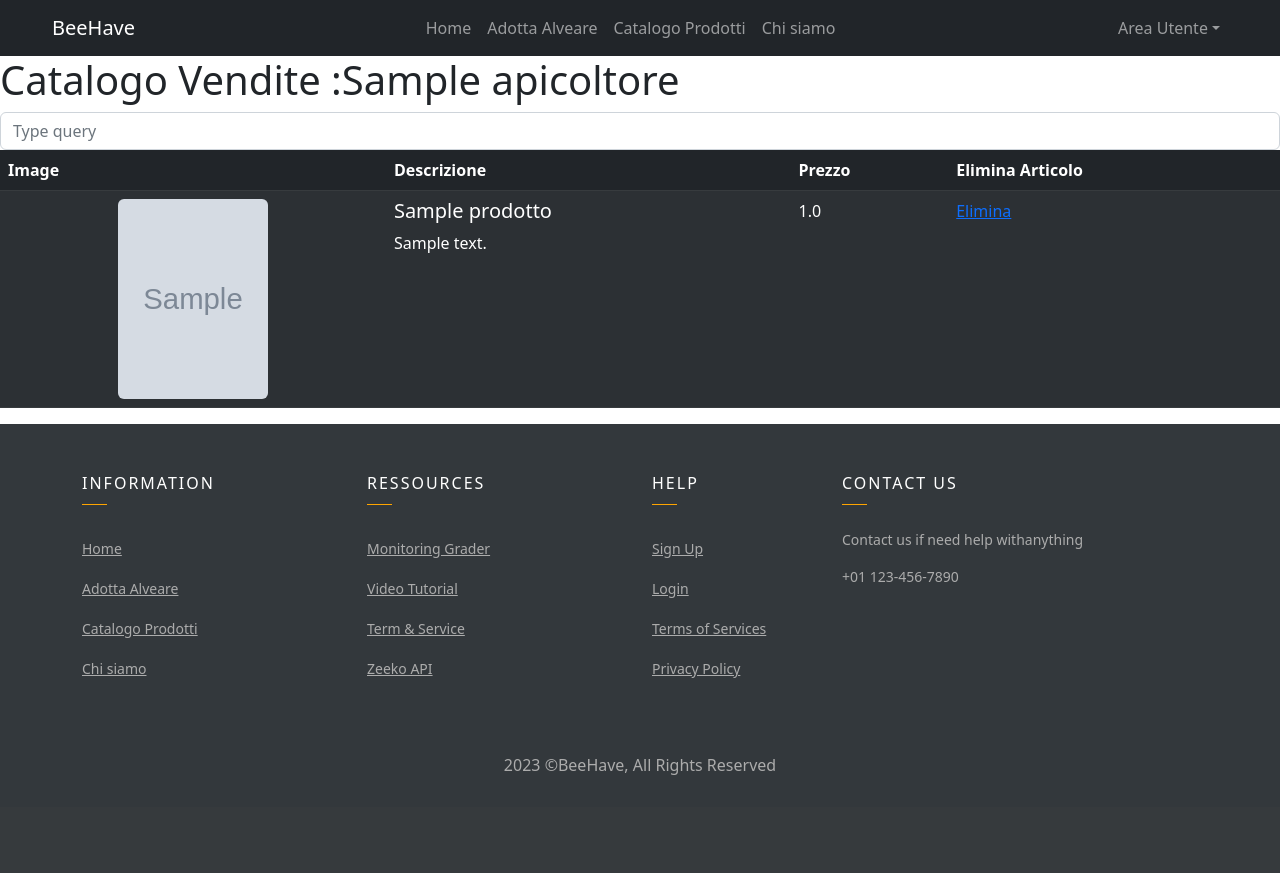
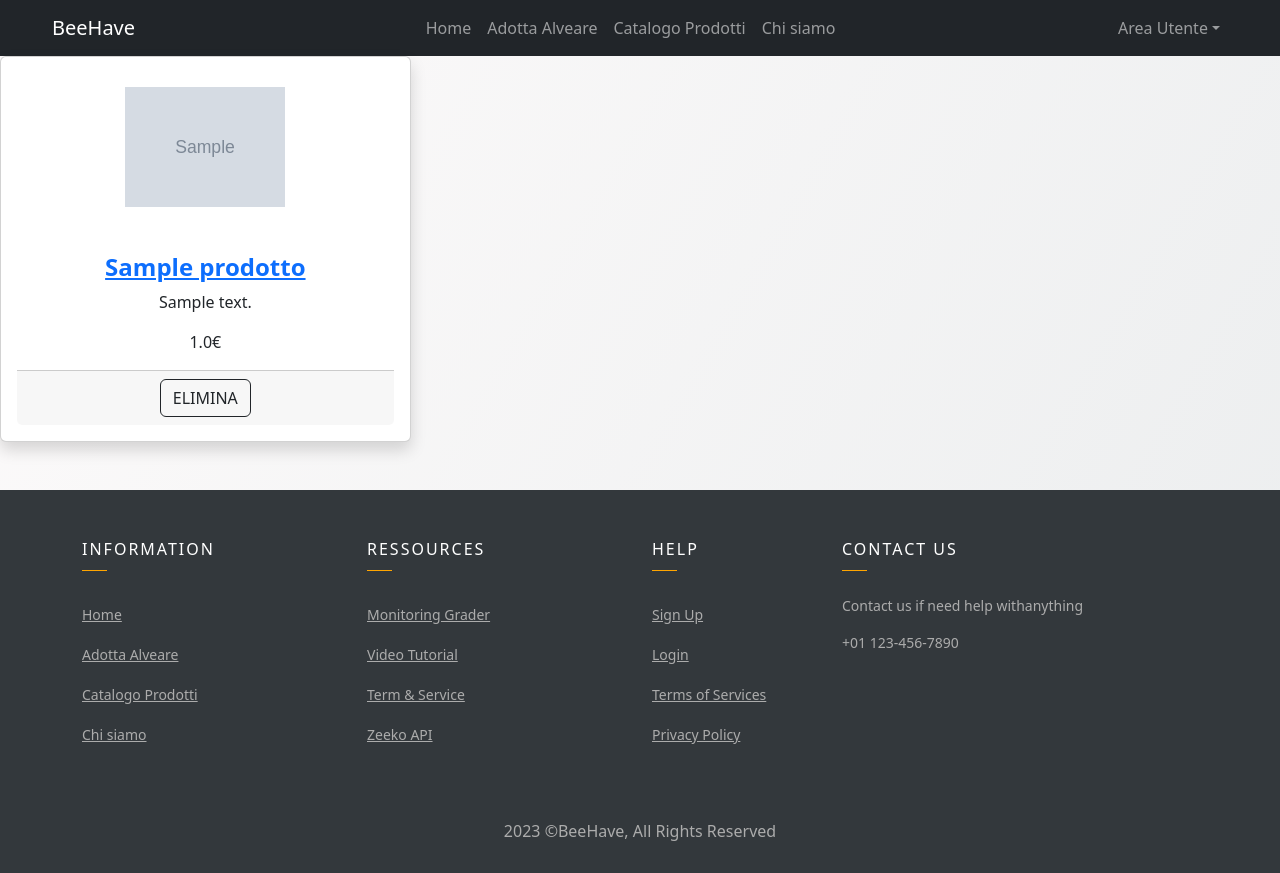
Before and after one commit to gianwario/BeeHave, a Flask app: page /inserimento_prodotto in a window 1280 px wide. Before the commit the page ends 775 px from the top, so only its background shows below. Run offline with Flask 2, Linux system fonts and the light colour scheme; a user stored in the database is signed in; tables that the repository leaves empty hold one stand-in row (values such as "Sample post"); grey boxes marked "Sample" are stand-in pictures; parts of the project's set-up code (start-up, migrations or seed data) failed here and were passed over; some web fonts are replaced.

Commit message:
fix to gui and href to correct  html pages

```diff
--- a/Website/flaskr/gestione_vendita/GestioneVenditaController.py
+++ b/Website/flaskr/gestione_vendita/GestioneVenditaController.py
@@ -68,7 +68,7 @@ def info_articolo(prodotto_id):
 def mostra_articoli_inVendita(apicoltore_id):
     if session['isApicoltore']:
         prodotti_in_vendita = get_ProdottiByApicoltore(apicoltore_id)
-        return render_template('/catalogo_apicoltore.html', prodotti_in_vendita=prodotti_in_vendita)
+        return render_template('/catalogo_prodotti_apicoltore.html', prodotti_in_vendita=prodotti_in_vendita)
 
 
 @gv.route('/elimina_prodotto/<int:id_prodotto>/<int:id_api>', methods=['POST', 'GET'])
@@ -80,7 +80,7 @@ def elimina_prodotto(id_prodotto, id_api):
         os.remove(path)
         deleteProdotto(id_prodotto)
         # prodotti_in_vendita = get_ProdottiByApicoltore(id_api)
-        # return render_template('/catalogo_apicoltore.html', prodotti_in_vendita=prodotti_in_vendita)
+        # return render_template('/catalogo_prodotti_apicoltore.html', prodotti_in_vendita=prodotti_in_vendita)
         return area_personale()
         # TODO fix refresh page
 
--- a/Website/flaskr/templates/base.html
+++ b/Website/flaskr/templates/base.html
@@ -5,11 +5,14 @@
 
 <head>
     <meta charset="UTF-8">
-        <meta name="viewport" content="width=device-width, initial-scale=1" >
-<link  rel="stylesheet" href="{{url_for('static', filename='css/footer.css')}}">
-<link href="https://cdn.jsdelivr.net/npm/bootstrap@5.2.3/dist/css/bootstrap.min.css" rel="stylesheet" integrity="sha384-rbsA2VBKQhggwzxH7pPCaAqO46MgnOM80zW1RWuH61DGLwZJEdK2Kadq2F9CUG65" crossorigin="anonymous">
+    <meta name="viewport" content="width=device-width, initial-scale=1">
+    <link rel="stylesheet" href="{{url_for('static', filename='css/footer.css')}}">
+    <link href="https://cdn.jsdelivr.net/npm/bootstrap@5.2.3/dist/css/bootstrap.min.css" rel="stylesheet"
+          integrity="sha384-rbsA2VBKQhggwzxH7pPCaAqO46MgnOM80zW1RWuH61DGLwZJEdK2Kadq2F9CUG65" crossorigin="anonymous">
 
-   <script  src="https://cdn.jsdelivr.net/npm/bootstrap@5.2.3/dist/js/bootstrap.bundle.min.js" integrity="sha384-kenU1KFdBIe4zVF0s0G1M5b4hcpxyD9F7jL+jjXkk+Q2h455rYXK/7HAuoJl+0I4" crossorigin="anonymous"></script>
+    <script src="https://cdn.jsdelivr.net/npm/bootstrap@5.2.3/dist/js/bootstrap.bundle.min.js"
+            integrity="sha384-kenU1KFdBIe4zVF0s0G1M5b4hcpxyD9F7jL+jjXkk+Q2h455rYXK/7HAuoJl+0I4"
+            crossorigin="anonymous"></script>
 </head>
 <body>
 <nav class="navbar navbar-expand-sm bg-dark navbar-dark ">
@@ -17,15 +20,17 @@
         <a href="#" class="navbar-brand">BeeHave</a>
         <ul class="navbar-nav">
             <li class="nav-item">
-      <a class="nav-link"href="{{url_for('views.home')}}">Home</a></li>
-      <li class="nav-item"><a class="nav-link" href="#">Adotta Alveare</a></li>
-      <li class="nav-item"><a class="nav-link"href="{{url_for('views.mostra_prodotti')}}">Catalogo Prodotti</a></li>
+                <a class="nav-link" href="{{url_for('views.home')}}">Home</a></li>
+            <li class="nav-item"><a class="nav-link" href="{{url_for('views.mostra_alveari')}}">Adotta Alveare</a></li>
+            <li class="nav-item"><a class="nav-link" href="{{url_for('views.mostra_prodotti')}}">Catalogo Prodotti</a>
+            </li>
             <li class="nav-item"><a class="nav-link" href="#">Chi siamo</a></li>
         </ul>
 
-    <ul  class="navbar-nav">
+        <ul class="navbar-nav">
             <li class="nav-item dropdown">
-          <a  aria-expanded="false" id="navbarDropdown" role="button"href="#" class="nav-link dropdown-toggle" data-bs-toggle="dropdown"><span class="glyphicon glyphicon-user"></span>Area Utente</a>
+                <a aria-expanded="false" id="navbarDropdown" role="button" href="#" class="nav-link dropdown-toggle"
+                   data-bs-toggle="dropdown"><span class="glyphicon glyphicon-user"></span>Area Utente</a>
                 <ul aria-labelledby="navbarDropdown" class="dropdown-menu">
 
 
@@ -38,7 +43,17 @@
                     <li><a class="dropdown-item" href="{{url_for('views.area_personale')}}">Area Personale</a></li>
 
                     {% if session['isApicoltore'] %}
-                <li><a class="dropdown-item" href="{{url_for('views.inserimento_prodotto_page')}}">Inserisci prodotto</a></li>
+                    <li><a class="dropdown-item" href="{{url_for('views.inserimento_prodotto_page')}}">Inserisci
+                        Prodotto</a></li>
+                    <li><a class="dropdown-item" href="{{url_for('views.inserimento_alveare_page')}}">Inserisci
+                        Alveare</a></li>
+                    <li><a class="dropdown-item"
+                           href="{{url_for('ga.mostra_alveari_disponibili', apicoltore_id=current_user.id)}}">Mostra
+                        Alveari disponibili</a></li>
+                    <li><a class="dropdown-item" href="#">Mostra Alveari adottati</a></li>
+                    <li><a class="dropdown-item"
+                           href="{{url_for('gv.mostra_articoli_inVendita', apicoltore_id=current_user.id)}}">Mostra
+                        Prodotti in vendita</a></li>
                     {% endif %}
                     <li><a class="dropdown-item" href="{{url_for('gu.logout')}}">Logout</a></li>
                     {% endif %}
@@ -50,12 +65,6 @@
 </nav>
 </div>
 </nav>
-
-
-
-
-
-
 
 
 {% block content %}
--- a/Website/flaskr/templates/catalogo_apicoltore.html
+++ /dev/null
@@ -1,38 +0,0 @@
-<!DOCTYPE html>
-<html lang="it">
-<head>
-    {% extends "base.html"%}
-    {% block title %}Catalogo{% endblock %}
-</head>
-<body>
-{% block content %}
-<h1>Catalogo Vendite :{{current_user.nome}}</h1>
-<div class="form-outline">
-    <input type="search" id="form1" class="form-control" placeholder="Type query" aria-label="Search"/>
-</div>
-<table class="table table-striped table-dark">
-    <thead>
-    <tr>
-        <th scope="col">Image</th>
-        <th scope="col">Descrizione</th>
-        <th scope="col">Prezzo</th>
-        <th scope="col">Elimina Articolo</th>
-    </tr>
-    </thead>
-    <tbody>
-
-    {% for products in prodotti_in_vendita %}
-    <tr>
-        <th scope="row"><img src="../static/images/{{products.img_path}}" class="rounded mx-auto d-block" width="150"
-                             height="200"></th>
-        <td><h5>{{products.nome}}</h5>{{products.descrizione}}</td>
-        <td>{{products.prezzo}}</td>
-        <td><a href="{{url_for('gv.elimina_prodotto', id_prodotto=products.id, id_api=current_user.id)}}">Elimina</a>
-        </td>
-    </tr>
-    {% endfor %}
-    </tbody>
-</table>
-{% endblock %}
-</body>
-</html>
--- a/Website/flaskr/templates/catalogo_prodotti.html
+++ b/Website/flaskr/templates/catalogo_prodotti.html
@@ -2,7 +2,6 @@
 <html lang="en">
 <head>
     <meta charset="UTF-8">
-    <title>Title</title>
     <link rel="stylesheet" href="{{url_for('static', filename='css/e-commerce_card.css')}}">
     {% extends "base.html"%}
     {% block title %}Catalogo Prodotti{% endblock %}
--- /dev/null
+++ b/Website/flaskr/templates/catalogo_prodotti_apicoltore.html
@@ -0,0 +1,71 @@
+<!DOCTYPE html>
+<html lang="en">
+<head>
+    <meta charset="UTF-8">
+    <link rel="stylesheet" href="{{url_for('static', filename='css/e-commerce_card.css')}}">
+    {% extends "base.html"%}
+    {% block title %}Catalogo Prodotti{% endblock %}
+</head>
+<body>
+
+{% block content %}
+
+<!--For Page-->
+<div class="page">
+        <!--For Row containing all card-->
+        <div class="row">
+
+            {% for products in prodotti_in_vendita %}
+            {% if products.quantita>0 %}
+            <!--Card 1-->
+            <div class="col-md-4">
+                <div class="card card-cascade card-ecommerce wider shadow mb-5 ">
+
+                    <!--Card image-->
+                    <div class="view view-cascade overlay text-center">
+                        <img class="card-img-top" src="../static/images/{{products.img_path}}"
+                             alt="">
+                        <a>
+                            <div class="mask rgba-white-slight"></div>
+                        </a>
+                    </div>
+
+
+                    <!--Card Body-->
+                    <div class="card-body card-body-cascade text-center">
+
+                        <!--Card Title-->
+                        <h4 class="card-title"><strong><a
+                                href="{{url_for('gv.info_articolo', prodotto_id=products.id)}}">{{products.nome}}</a></strong>
+                        </h4>
+
+                        <!-- Card Description-->
+                        <p class="card-text"> {{products.descrizione}}
+                        </p>
+
+
+                        <p class="price">{{products.prezzo}}€</p>
+
+                        <!--Card footer-->
+                        <div class="card-footer">
+
+                            <a href="{{url_for('gv.elimina_prodotto', id_prodotto=products.id, id_api=current_user.id)}}">
+                                <button type="submit" value="acquista" class="btn btn-outline-dark">Elimina</button>
+                            </a>
+
+
+                        </div>
+
+
+                    </div>
+                </div>
+            </div>
+            {% endif %}
+            {% endfor %}
+
+        </div>
+</div>
+
+{% endblock %}
+</body>
+</html>
```
Also changed, not shown: Website/flaskr/Routes.py (+4 -4 lines), Website/flaskr/templates/catalogo_alveari_disponibili.html (+2 -43 lines), Website/flaskr/static/images/alveare9.jpg (added), Website/flaskr/static/images/honey_pot1.jpg (deleted). Lines whose indentation alone changed are shown as unchanged.
